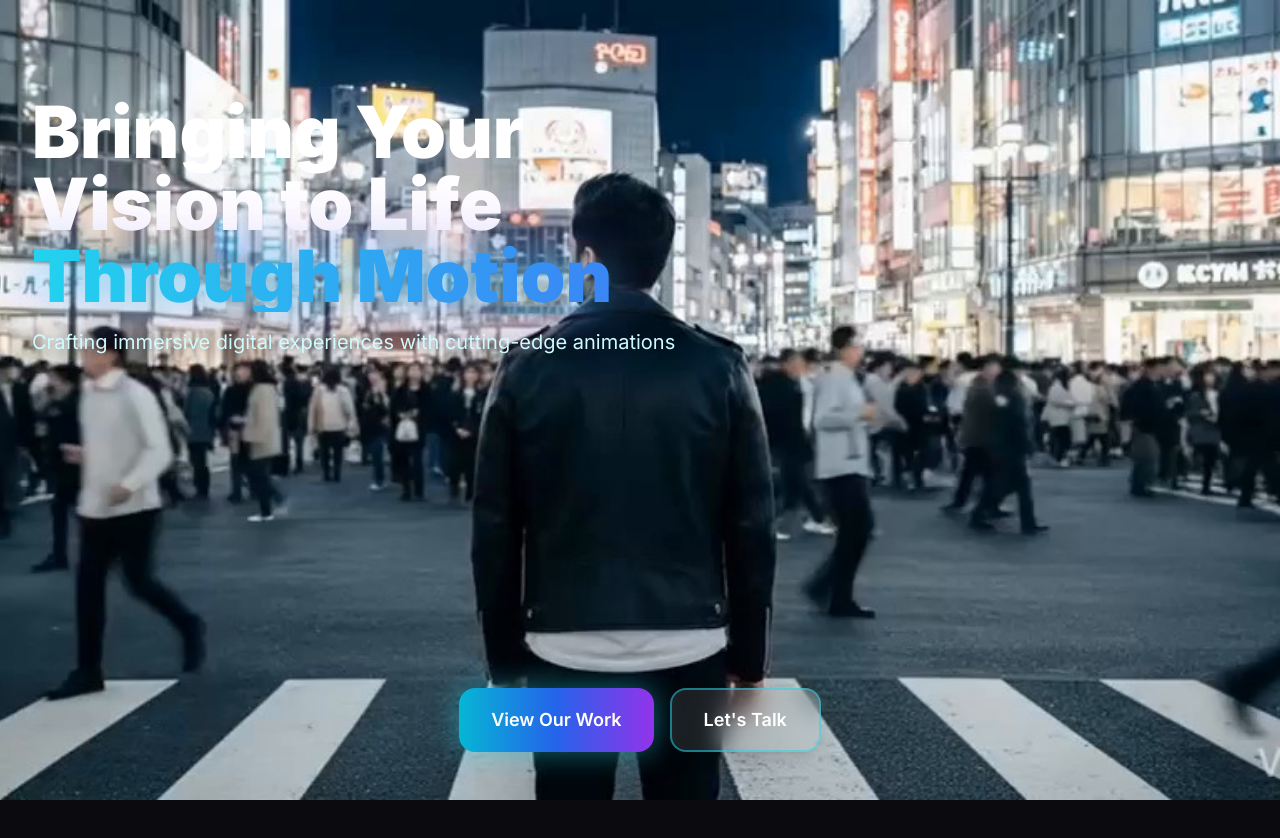
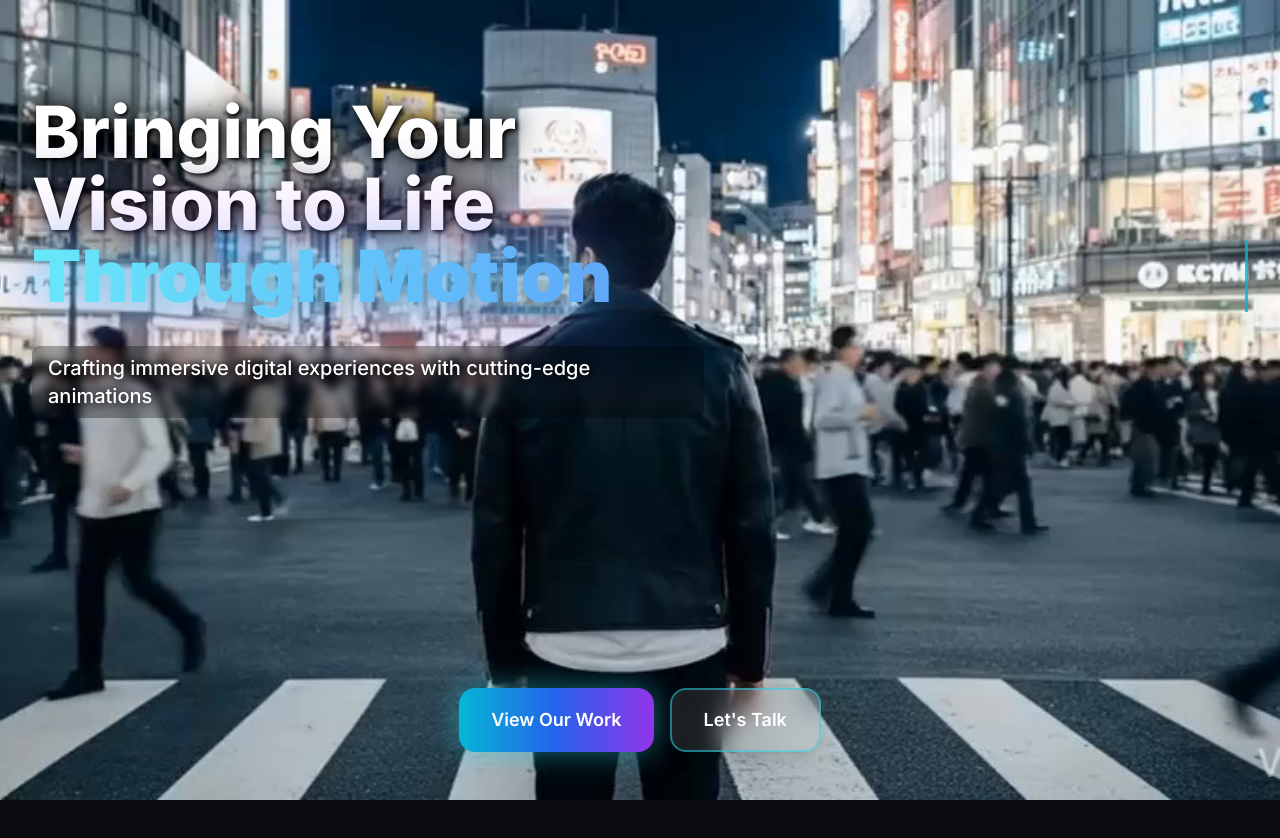
Before and after one commit to tanveenambrose/Ani_Me, a Next.js app: page / in a window 1280 px wide. Shown: the top 838 px of the page. Built offline with nearby package versions, Linux system fonts and the light colour scheme.

Commit message:
Add dynamic text animations: directional slides, typing effect, and dark overlay for visibility

```diff
--- a/app/globals.css
+++ b/app/globals.css
@@ -19,12 +19,26 @@ body {
     overflow-x: hidden;
 }
 
-.hero-line-1,
-.hero-line-2,
-.hero-line-3,
-.hero-subtitle,
-.hero-cta {
-    transform: translateY(30px);
+/* Typing effect for gradient text */
+.typing-text {
+    display: inline-block;
+    overflow: hidden;
+    white-space: nowrap;
+    width: 0;
+    border-right: 3px solid rgba(6, 182, 212, 0.8);
+    animation: blink-caret 0.75s step-end infinite;
+}
+
+@keyframes blink-caret {
+
+    from,
+    to {
+        border-color: rgba(6, 182, 212, 0.8);
+    }
+
+    50% {
+        border-color: transparent;
+    }
 }
 
 /* Loading animations */
--- a/app/page.tsx
+++ b/app/page.tsx
@@ -39,38 +39,90 @@ export default function Home() {
 
         gsap.ticker.lagSmoothing(0);
 
-        // Animate hero text on load
-        const heroAnimation = gsap.timeline({ delay: 0.5 });
+        // Advanced hero text animations with directional slides
+        const heroAnimation = gsap.timeline({ delay: 0.8 });
 
         heroAnimation
-            .to('.hero-line-1', {
-                opacity: 1,
-                y: 0,
-                duration: 0.8,
-                ease: 'power3.out',
-            })
-            .to('.hero-line-2', {
-                opacity: 1,
-                y: 0,
-                duration: 0.8,
-                ease: 'power3.out',
-            }, '-=0.4')
+            // Line 1: Slide from LEFT
+            .fromTo('.hero-line-1',
+                {
+                    opacity: 0,
+                    x: -150,
+                    scale: 0.9,
+                },
+                {
+                    opacity: 1,
+                    x: 0,
+                    scale: 1,
+                    duration: 1,
+                    ease: 'power4.out',
+                }
+            )
+            // Line 2: Slide from RIGHT
+            .fromTo('.hero-line-2',
+                {
+                    opacity: 0,
+                    x: 150,
+                    scale: 0.9,
+                },
+                {
+                    opacity: 1,
+                    x: 0,
+                    scale: 1,
+                    duration: 1,
+                    ease: 'power4.out',
+                },
+                '-=0.6'
+            )
+            // Line 3: Typing Effect with fade in
             .to('.hero-line-3', {
                 opacity: 1,
-                y: 0,
-                duration: 0.8,
-                ease: 'power3.out',
-            }, '-=0.4')
-            .to('.hero-subtitle', {
-                opacity: 1,
-                y: 0,
-                duration: 0.6,
+                duration: 0.5,
+                ease: 'power2.out',
             }, '-=0.3')
-            .to('.hero-cta', {
-                opacity: 1,
-                y: 0,
-                duration: 0.6,
-            }, '-=0.3');
+            .fromTo('.typing-text',
+                {
+                    width: 0,
+                    opacity: 0,
+                },
+                {
+                    width: '100%',
+                    opacity: 1,
+                    duration: 1.5,
+                    ease: 'steps(14)', // 14 characters in "Through Motion"
+                },
+                '-=0.2'
+            )
+            // Subtitle: Slide UP from bottom
+            .fromTo('.hero-subtitle',
+                {
+                    opacity: 0,
+                    y: 40,
+                },
+                {
+                    opacity: 1,
+                    y: 0,
+                    duration: 0.8,
+                    ease: 'power3.out',
+                },
+                '-=0.8'
+            )
+            // CTA: Fade in with slight scale
+            .fromTo('.hero-cta',
+                {
+                    opacity: 0,
+                    y: 20,
+                    scale: 0.95,
+                },
+                {
+                    opacity: 1,
+                    y: 0,
+                    scale: 1,
+                    duration: 0.6,
+                    ease: 'back.out(1.2)',
+                },
+                '-=0.4'
+            );
 
         return () => {
             lenis.destroy();
--- a/components/HeroSequence.tsx
+++ b/components/HeroSequence.tsx
@@ -147,26 +147,52 @@ export default function HeroSequence() {
             ref={containerRef}
             className="hero-sequence relative w-full h-screen overflow-hidden bg-[#0a0a0f]"
         >
+            {/* Dark Gradient Overlay for Text Visibility */}
+            <div className="absolute top-0 left-0 right-0 h-1/2 bg-gradient-to-b from-black/80 via-black/40 to-transparent z-15 pointer-events-none" />
+
             {/* Hero Text Content - Top Left Corner */}
-            <div className="absolute top-0 left-0 right-0 z-20 pt-24 px-8">
+            <div className="absolute top-0 left-0 right-0 z-20 pt-20 md:pt-24 px-6 md:px-8">
                 <div className="max-w-7xl mx-auto">
-                    <h1 className="text-4xl md:text-6xl lg:text-7xl font-black mb-4 leading-tight">
-                        <span className="block opacity-0 hero-line-1 text-white drop-shadow-[0_0_30px_rgba(255,255,255,0.5)]">
+                    <h1 className="text-3xl md:text-5xl lg:text-7xl font-black mb-6 leading-tight">
+                        {/* Line 1 - Slides from LEFT */}
+                        <span
+                            className="block opacity-0 hero-line-1 text-white font-extrabold"
+                            style={{
+                                textShadow: '0 0 20px rgba(0,0,0,0.9), 0 0 40px rgba(0,0,0,0.7), 2px 2px 4px rgba(0,0,0,1)',
+                            }}
+                        >
                             Bringing Your
                         </span>
-                        <span className="block opacity-0 hero-line-2 text-white drop-shadow-[0_0_30px_rgba(255,255,255,0.5)]">
+
+                        {/* Line 2 - Slides from RIGHT */}
+                        <span
+                            className="block opacity-0 hero-line-2 text-white font-extrabold"
+                            style={{
+                                textShadow: '0 0 20px rgba(0,0,0,0.9), 0 0 40px rgba(0,0,0,0.7), 2px 2px 4px rgba(0,0,0,1)',
+                            }}
+                        >
                             Vision to Life
                         </span>
+
+                        {/* Line 3 - Typing Effect with Neon Gradient */}
                         <span
-                            className="block opacity-0 hero-line-3 bg-gradient-to-r from-cyan-400 via-blue-500 to-purple-600 text-transparent bg-clip-text"
+                            className="block opacity-0 hero-line-3 bg-gradient-to-r from-cyan-300 via-blue-400 to-purple-500 text-transparent bg-clip-text font-black relative"
                             style={{
-                                filter: 'drop-shadow(0 0 20px rgba(34, 211, 238, 0.6)) drop-shadow(0 0 40px rgba(147, 51, 234, 0.4))'
+                                filter: 'drop-shadow(0 0 25px rgba(6, 182, 212, 0.8)) drop-shadow(0 0 50px rgba(147, 51, 234, 0.6))',
+                                textShadow: 'none'
                             }}
                         >
-                            Through Motion
+                            <span className="typing-text">Through Motion</span>
                         </span>
                     </h1>
-                    <p className="text-lg md:text-xl text-cyan-100 opacity-0 hero-subtitle max-w-2xl drop-shadow-[0_2px_10px_rgba(0,0,0,0.8)]">
+
+                    {/* Subtitle - Fades UP from bottom */}
+                    <p
+                        className="text-base md:text-lg lg:text-xl text-white opacity-0 hero-subtitle max-w-2xl font-medium bg-black/30 backdrop-blur-sm px-4 py-2 rounded-lg inline-block"
+                        style={{
+                            textShadow: '0 2px 8px rgba(0,0,0,0.9), 0 0 20px rgba(0,0,0,0.7)'
+                        }}
+                    >
                         Crafting immersive digital experiences with cutting-edge animations
                     </p>
                 </div>
```
